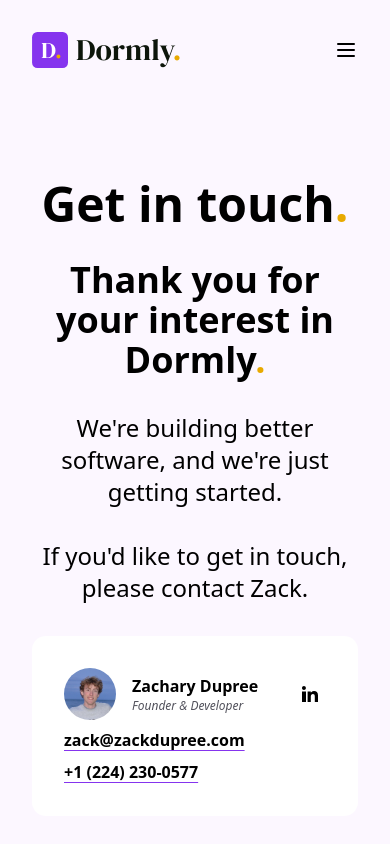
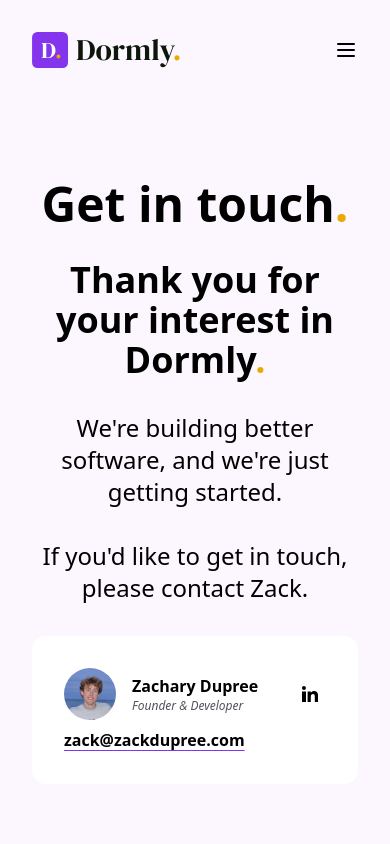
Before and after one commit to Dormly/website, a Next.js app: page /contact in a window 390 px wide. Shown: the top 844 px of the page. Built offline with nearby package versions, Linux system fonts and the light colour scheme.

Commit message:
Removed personal phone number...

```diff
--- a/src/app/components/PeopleCards.tsx
+++ b/src/app/components/PeopleCards.tsx
@@ -47,14 +47,12 @@
 	imageSrc,
 	name,
 	email,
-	phone,
 	position,
 	linkedinLink,
 }: {
 	imageSrc: string;
 	name: string;
 	email: string;
-	phone: string;
 	position: string;
 	linkedinLink?: string;
 }) {
@@ -84,11 +82,6 @@
 					className="decoration-magenta font-semibold underline underline-offset-4">
 					{email}
 				</a>
-				<a
-					href={`tel:${phone}`}
-					className="decoration-magenta font-semibold underline underline-offset-4">
-					{phone}
-				</a>
 			</div>
 		</div>
 	);
--- a/src/app/static_data.json
+++ b/src/app/static_data.json
@@ -5,7 +5,6 @@
 			"position": "Founder & Developer",
 			"imageSrc": "/bioPhotos/zack.png",
 			"email": "zack@zackdupree.com",
-			"phone": "+1 (224) 230-0577",
 			"linkedinLink": "https://www.linkedin.com/in/zachary-dupree/"
 		}
 	],
```
